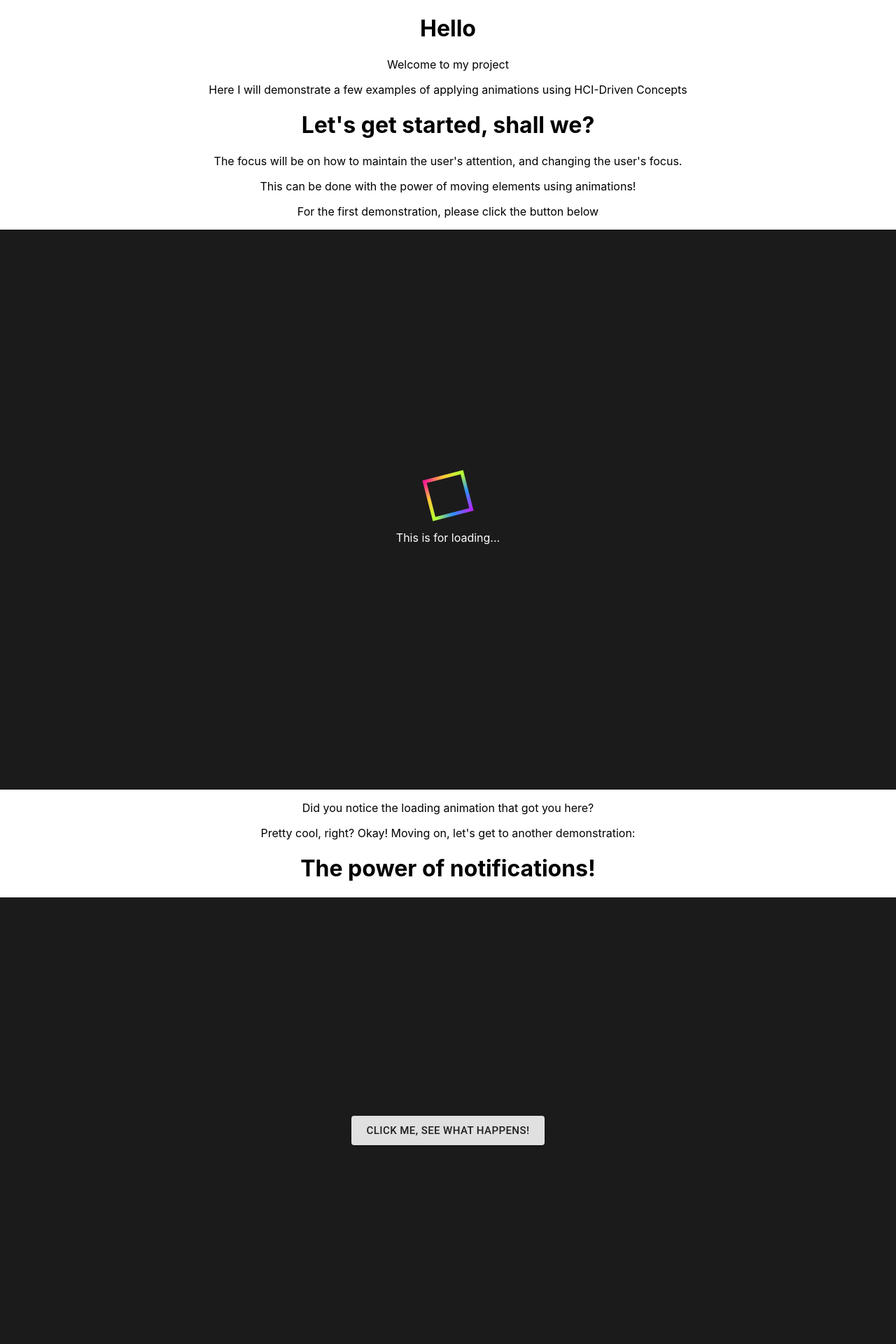
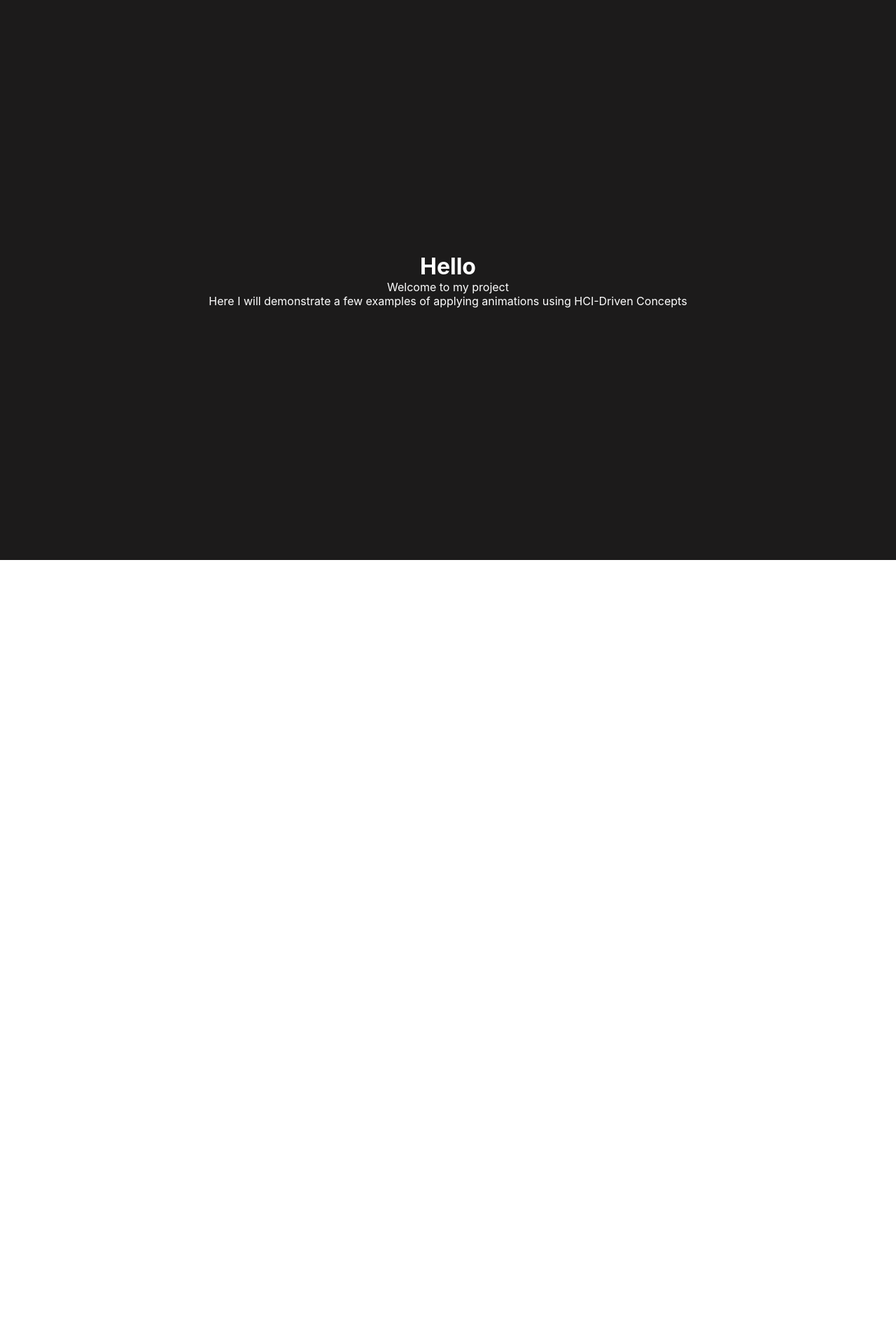
Before and after one commit to svonhatten/animations-practice, a React (Create React App) app: page / in a window 1280 px wide. Shown: the top 1920 px of the page at 70% size. After the commit the page ends 800 px from the top, so only its background shows below. Built offline with nearby package versions, Linux system fonts and the light colour scheme.

Commit message:
add styles, animations for demo of added content

```diff
--- a/src/App.css
+++ b/src/App.css
@@ -1,5 +1,10 @@
 .App {
+  height: 100vh;
+  min-width: 100vw;
   text-align: center;
+  background-color: #1c1b1b;
+  /* position: relative; */
+  overflow: hidden;
 }
 
 .App-logo {
@@ -38,3 +43,475 @@
 }
 
 /* Transitions */
+
+.textWrapper {
+  background-color: #1c1b1b;
+}
+
+.textColor {
+  color: white;
+  background-color: #1c1b1b;
+  margin: 0;
+}
+
+.first {
+  height: 100vh;
+  width: 100vw;
+  display: flex;
+  flex-direction: column;
+  justify-content: center;
+  align-items: center;
+  /* animation-name: firstSlide;
+  animation-duration: 15s;
+  animation-timing-function: ease-in-out;
+  animation-iteration-count: 1;
+  animation-fill-mode: forwards;
+  position: absolute;
+  z-index: 1; */
+}
+
+.second {
+  height: 100vh;
+  width: 100vw;
+  display: flex;
+  flex-direction: column;
+  justify-content: center;
+  align-items: center;
+  /* opacity: 0;
+  animation-name: secondSlide;
+  animation-delay: 15s;
+  animation-duration: 15s;
+  animation-timing-function: ease-in-out;
+  animation-iteration-count: 1;
+  animation-fill-mode: forwards;
+  z-index: 5; */
+}
+
+.third {
+  height: 100vh;
+  width: 100vw;
+  display: flex;
+  flex-direction: column;
+  justify-content: center;
+  align-items: center;
+  /* opacity: 0;
+  animation-name: thirdSlide;
+  animation-delay: 30s;
+  animation-duration: 15s;
+  animation-timing-function: ease-in-out;
+  animation-iteration-count: 1;
+  animation-fill-mode: forwards;
+  z-index: 10; */
+}
+
+.fourth {
+  height: 100vh;
+  width: 100vw;
+  display: flex;
+  flex-direction: column;
+  justify-content: center;
+  align-items: center;
+  /* opacity: 0;
+  animation-name: fourthSlide;
+  animation-delay: 45s;
+  animation-duration: 15s;
+  animation-timing-function: ease-in-out;
+  animation-iteration-count: 1;
+  animation-fill-mode: forwards;
+  z-index: 15; */
+}
+
+.fifth {
+  height: 100vh;
+  width: 100vw;
+  display: flex;
+  flex-direction: column;
+  justify-content: center;
+  align-items: center;
+  /* opacity: 0;
+  animation-name: fifthSlide;
+  animation-delay: 60s;
+  animation-duration: 15s;
+  animation-timing-function: ease-in-out;
+  animation-iteration-count: 1;
+  animation-fill-mode: forwards; */
+}
+
+.sixth {
+  height: 100vh;
+  width: 100vw;
+  display: flex;
+  flex-direction: column;
+  justify-content: center;
+  align-items: center;
+  /* opacity: 0;
+  animation-name: sixthSlide;
+  animation-delay: 75s;
+  animation-duration: 15s;
+  animation-timing-function: ease-in-out;
+  animation-iteration-count: 1;
+  animation-fill-mode: forwards; */
+}
+
+.seventh {
+  height: 100vh;
+  width: 100vw;
+  display: flex;
+  flex-direction: column;
+  justify-content: center;
+  align-items: center;
+  /* opacity: 0;
+  animation-name: seventhSlide;
+  animation-delay: 90s;
+  animation-duration: 15s;
+  animation-timing-function: ease-in-out;
+  animation-iteration-count: 1;
+  animation-fill-mode: forwards; */
+}
+
+.eighth {
+  height: 100vh;
+  width: 100vw;
+  display: flex;
+  flex-direction: column;
+  justify-content: center;
+  align-items: center;
+  /* opacity: 0;
+  animation-name: eighthSlide;
+  animation-delay: 105s;
+  animation-duration: 15s;
+  animation-timing-function: ease-in-out;
+  animation-iteration-count: 1;
+  animation-fill-mode: forwards; */
+}
+
+.last {
+  height: 100vh;
+  width: 100vw;
+  display: flex;
+  flex-direction: column;
+  justify-content: center;
+  align-items: center;
+  /* opacity: 0;
+  animation-name: lastSlide;
+  animation-delay: 120s;
+  animation-duration: 15s;
+  animation-timing-function: ease-in-out;
+  animation-iteration-count: 1;
+  animation-fill-mode: forwards; */
+}
+
+.verticalSlideshow {
+  height: 100em;
+  /* animation-name: slideshow;
+  animation-duration: 100s;
+  animation-timing-function: ease-in-out;
+  animation-iteration-count: 1;
+  animation-fill-mode: forwards; */
+  position: relative;
+}
+.verticalSlideshow > * {
+  height: 100vh;
+}
+.verticalSlideshow > *:first-child {
+  animation-name: slideshow;
+  animation-duration: 100s;
+  animation-timing-function: ease-in-out;
+  animation-iteration-count: 1;
+  animation-fill-mode: forwards;
+}
+
+@keyframes slideshow {
+  0% {
+    margin-top: 20em;
+  }
+  4% {
+    margin-top: 0em;
+  }
+  10% {
+    margin-top: 0em;
+  }
+  15% {
+    margin-top: 0em;
+  }
+  20% {
+    margin-top: -80em;
+  }
+  25% {
+    margin-top: -80em;
+  }
+  30% {
+    margin-top: -60em;
+  }
+  35% {
+    margin-top: -80em;
+  }
+  40% {
+    margin-top: -80em;
+  }
+  45% {
+    margin-top: -100em;
+  }
+  50% {
+    margin-top: -100em;
+  }
+  55% {
+    margin-top: -120em;
+  }
+  60% {
+    margin-top: -120em;
+  }
+  65% {
+    margin-top: -140em;
+  }
+  70% {
+    margin-top: -140em;
+  }
+  75% {
+    margin-top: -160em;
+  }
+  80% {
+    margin-top: -160em;
+  }
+  75% {
+    margin-top: -180em;
+  }
+  90% {
+    margin-top: -180em;
+  }
+  95% {
+    margin-top: -200em;
+  }
+  100% {
+    margin-top: -200em;
+  }
+}
+
+@keyframes firstSlide {
+  0% {
+    opacity: 0;
+    transform: translateY(1000px);
+  }
+  10% {
+    opacity: 1;
+    transform: translateY(500px);
+  }
+  80% {
+    opacity: 1;
+    transform: translateY(500px);
+  }
+  95% {
+    opacity: 1;
+    transform: translateY(500px);
+  }
+  100% {
+    opacity: 0;
+    transform: translateY(-500px);
+  }
+}
+
+@keyframes secondSlide {
+  0% {
+    opacity: 0;
+    top: 0;
+    transform: translateY(1000px);
+  }
+  5% {
+    opacity: 1;
+    top: 50%;
+    transform: translateY(500px);
+  }
+  80% {
+    opacity: 1;
+    top: 50%;
+    transform: translateY(500px);
+  }
+  95% {
+    opacity: 1;
+    top: 50%;
+    transform: translateY(500px);
+  }
+  100% {
+    opacity: 0;
+    transform: translateY(-500px);
+  }
+}
+
+@keyframes thirdSlide {
+  0% {
+    opacity: 0;
+    top: 0;
+    transform: translateY(1000px);
+  }
+  5% {
+    opacity: 1;
+    top: 50%;
+    transform: translateY(500px);
+  }
+  80% {
+    opacity: 1;
+    top: 50%;
+    transform: translateY(500px);
+  }
+  95% {
+    opacity: 1;
+    top: 50%;
+    transform: translateY(500px);
+  }
+  100% {
+    opacity: 0;
+    transform: translateY(-500px);
+  }
+}
+
+/* Loading Animation */
+@keyframes fourthSlide {
+  0% {
+    opacity: 0;
+    top: 0;
+    transform: translateY(1000px);
+  }
+  5% {
+    opacity: 1;
+    top: 50%;
+    transform: translateY(500px);
+  }
+  80% {
+    opacity: 1;
+    top: 50%;
+    transform: translateY(500px);
+  }
+  95% {
+    opacity: 1;
+    top: 50%;
+    transform: translateY(500px);
+  }
+  100% {
+    opacity: 0;
+    transform: translateY(-500px);
+  }
+}
+
+@keyframes fifthSlide {
+  0% {
+    opacity: 0;
+    top: 0;
+    transform: translateY(1000px);
+  }
+  5% {
+    opacity: 1;
+    top: 50%;
+    transform: translateY(500px);
+  }
+  80% {
+    opacity: 1;
+    top: 50%;
+    transform: translateY(500px);
+  }
+  95% {
+    opacity: 1;
+    top: 50%;
+    transform: translateY(500px);
+  }
+  100% {
+    opacity: 0;
+    transform: translateY(-500px);
+  }
+}
+
+@keyframes sixthSlide {
+  0% {
+    opacity: 0;
+    top: 0;
+    transform: translateY(1000px);
+  }
+  5% {
+    opacity: 1;
+    top: 50%;
+    transform: translateY(500px);
+  }
+  80% {
+    opacity: 1;
+    top: 50%;
+    transform: translateY(500px);
+  }
+  95% {
+    opacity: 1;
+    top: 50%;
+    transform: translateY(500px);
+  }
+  100% {
+    opacity: 0;
+    transform: translateY(-500px);
+  }
+}
+
+/* Notification Animation */
+@keyframes seventhSlide {
+  0% {
+
+  }
+  10% {
+
+  }
+  80% {
+
+  }
+  100% {
+
+  }
+}
+
+@keyframes eighthSlide {
+  0% {
+    opacity: 0;
+    top: 0;
+    transform: translateY(1000px);
+  }
+  5% {
+    opacity: 1;
+    top: 50%;
+    transform: translateY(500px);
+  }
+  80% {
+    opacity: 1;
+    top: 50%;
+    transform: translateY(500px);
+  }
+  95% {
+    opacity: 1;
+    top: 50%;
+    transform: translateY(500px);
+  }
+  100% {
+    opacity: 0;
+    transform: translateY(-500px);
+  }
+}
+
+@keyframes lastSlide {
+  0% {
+    opacity: 0;
+    top: 0;
+    transform: translateY(1000px);
+  }
+  5% {
+    opacity: 1;
+    top: 50%;
+    transform: translateY(500px);
+  }
+  80% {
+    opacity: 1;
+    top: 50%;
+    transform: translateY(500px);
+  }
+  95% {
+    opacity: 1;
+    top: 50%;
+    transform: translateY(500px);
+  }
+  100% {
+    opacity: 1;
+    transform: translateY(500px);
+  }
+}
--- a/src/App.js
+++ b/src/App.js
@@ -6,35 +6,50 @@ import LoadingAnimation from './components/LoadingAnimation';
 function App() {
   return (
     <div className="App">
-      {/* <header className="App-header">
-        <img src={logo} className="App-logo" alt="logo" />
-        <p>
-          Edit <code>src/App.js</code> and save to reload.
-        </p>
-        <a
-          className="App-link"
-          href="https://reactjs.org"
-          target="_blank"
-          rel="noopener noreferrer"
-        >
-          Learn React
-        </a>
-      </header> */}
-      <h1>Hello</h1>
-      <p>Welcome to my project</p>
-      <p>Here I will demonstrate a few examples of applying animations using HCI-Driven Concepts</p>
-      <h1>Let's get started, shall we?</h1>
-      <p>The focus will be on how to maintain the user's attention, and changing the user's focus.</p>
-      <p>This can be done with the power of moving elements using animations!</p>
-      <p>For the first demonstration, please click the button below</p>
-      <LoadingAnimation />
-      <p>Did you notice the loading animation that got you here?</p>
-      <p></p>
-      <p>Pretty cool, right? Okay! Moving on, let's get to another demonstration: </p>
-      <h1>The power of notifications!</h1>
-      <LineAnimation />
-      <p>Pop-up notifications are a subtle, yet helpful way of letting the user know of any changes in status or information regarding their interactions with the page.</p>
-
+      <div className="verticalSlideshow">
+      {/* first slide */}
+      <div className="first">
+        <h1 className="textColor">Hello</h1>
+        <p className="textColor">Welcome to my project</p>
+        <p className="textColor">Here I will demonstrate a few examples of applying animations using HCI-Driven Concepts</p>
+      </div>
+      {/* second slide */}
+      <div className="second">
+        <h1 className="textColor">Let's get started, shall we?</h1>
+      </div>
+      {/* third slide */}
+      <div className="third">
+        <p className="textColor">The focus will be on how to maintain the user's attention, and changing the user's focus.</p>
+        <p className="textColor">This can be done with the power of moving elements using animations!</p>
+        <p className="textColor">For the first demonstration...</p>
+      </div>
+      {/* fourth slide */}
+      <div className="fourth">
+        <LoadingAnimation />
+      </div>
+      {/* fifth slide */}
+      <div className="fifth">
+        <p className="textColor">Did you notice the loading animation that got you here?</p>
+        <p className="textColor">(This will be text talking about loading)</p>
+        <p className="textColor">Pretty cool, right? Okay! Moving on, let's get to another demonstration: </p>
+      </div>
+      {/* sixth slide */}
+      <div className="sixth">
+        <h1 className="textColor">The power of notifications!</h1>
+      </div>
+      {/* seventh slide */}
+      <div className="seventh">
+        <LineAnimation />
+      </div>
+      {/* eighth slide */}
+      <div className="eighth">
+        <p className="textColor">Pop-up notifications are a subtle, yet helpful way of letting the user know of any changes in status or information regarding their interactions with the page.</p>
+      </div>
+      {/* last slide */}
+      <div className="last">
+        <p classname="textColor">Refresh your browser to see it all again!</p>
+      </div>
+      </div>
     </div>
   );
 }
--- a/src/components/LineAnimation/styles.css
+++ b/src/components/LineAnimation/styles.css
@@ -61,6 +61,10 @@
   width: 200px;
   height: 50px;
   background: black;
+  border: 3px solid transparent;
+  border-image: linear-gradient(to bottom right, #b827fc 0%, #2c90fc 25%,
+  #b8fd33 50%, #fec837 75%, #fd1892 100%);
+  border-image-slice: 1;
   border-radius: 3px;
   position: relative;
   animation-name: appear;
```
